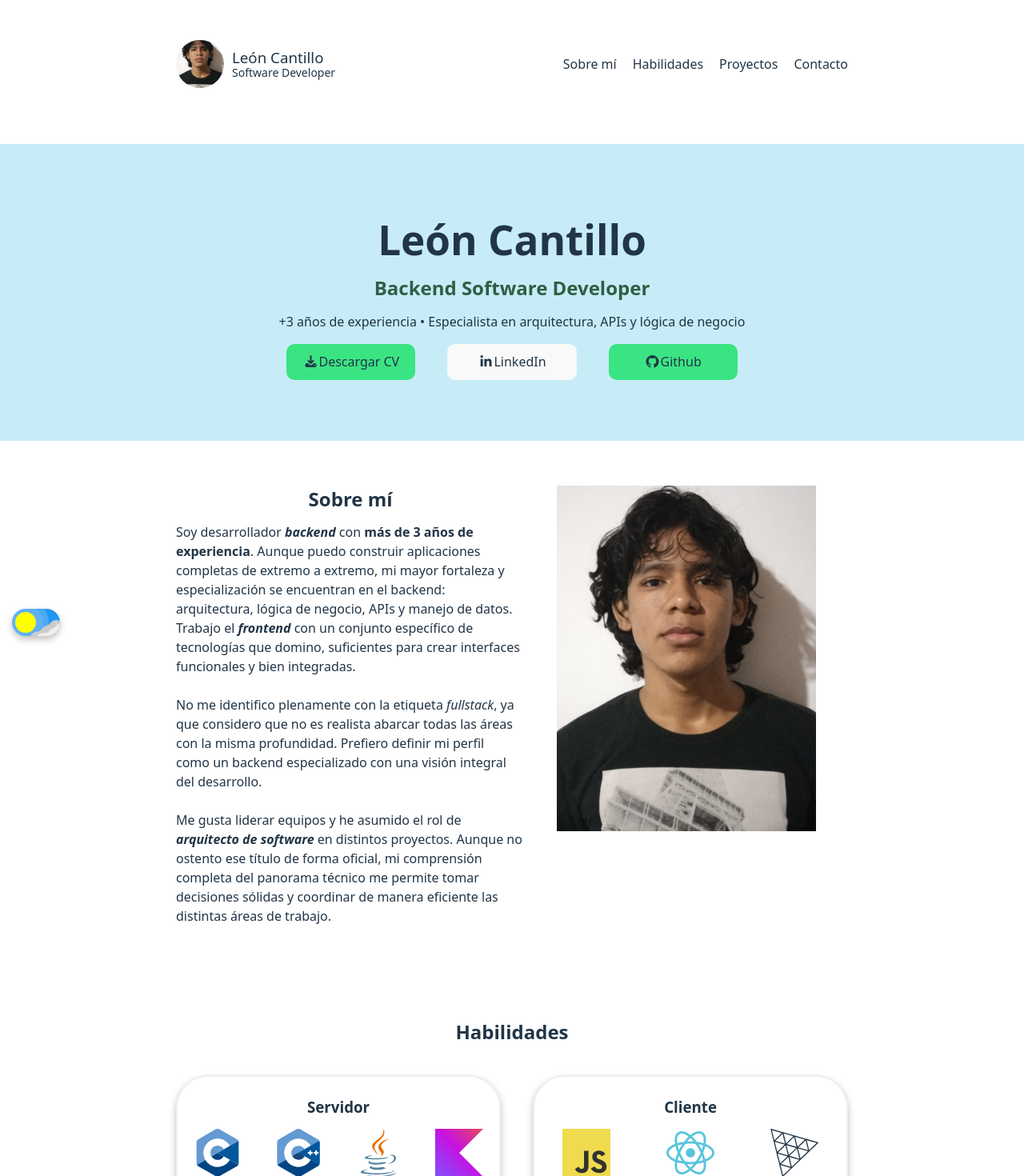
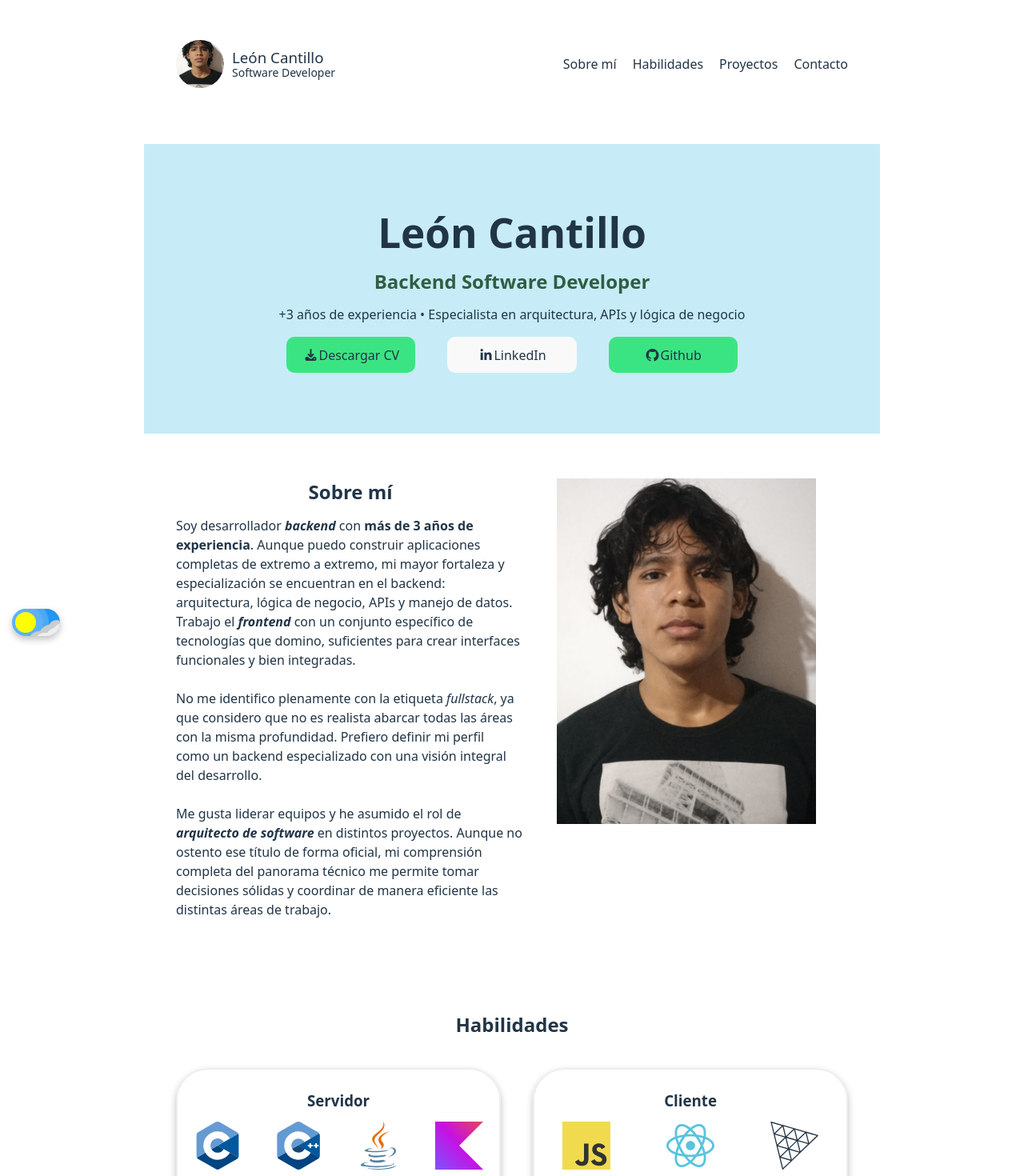
Before and after one commit to leoncantillo/portfolio, a React (Vite) app: page / in a window 1280 px wide. Shown: the top 1470 px of the page at 80% size. Built offline with nearby package versions, Linux system fonts and the light colour scheme.

Commit message:
[UPDATE] Layout replacing section tags.

```diff
--- a/src/components/Header.jsx
+++ b/src/components/Header.jsx
@@ -3,7 +3,7 @@ import "./../styles/Header.scss";
 import Layout from "./Layout";
 
 const Header = () => {
-  const [ menuState, setMenuState ] = useState('closed');
+  const [menuState, setMenuState] = useState('closed');
 
   const toggleMenuState = () => {
     setMenuState(prev => (prev === "closed" ? "opened" : "closed"));
@@ -15,8 +15,7 @@ const Header = () => {
 
   return (
     <>
-      <header>
-        <Layout>
+      <Layout as="header">
         <div className="header">
           <div className="profile-card">
             <figure className="profile-card__photo">
@@ -30,7 +29,7 @@ const Header = () => {
           <div className="burguer-menu-button">
             <label className="burger" htmlFor="burger">
               <input type="checkbox" id="burger"
-                checked={menuState === "opened"} onChange={toggleMenuState}/>
+                checked={menuState === "opened"} onChange={toggleMenuState} />
               <span></span>
               <span></span>
               <span></span>
@@ -46,8 +45,7 @@ const Header = () => {
           </nav>
         </div>
       </Layout>
-      </header>
-      { menuState === "opened" && <span className="underlay" onClick={closeMenu}></span> }
+      {menuState === "opened" && <span className="underlay" onClick={closeMenu}></span>}
     </>
   );
 };
--- a/src/pages/Introduction.jsx
+++ b/src/pages/Introduction.jsx
@@ -17,8 +17,7 @@ const Introduction = () => {
       <Header />
 
       {/* <!-- HERO BANNER --> */}
-      <section className="hero" id="hero">
-        <Layout>
+      <Layout className="hero" id="hero">
         <h1 className="hero__name">León Cantillo</h1>
         <h2 className="hero__professional-title">Backend Software Developer</h2>
         <p className="hero__experience">+{experienceYears - 1} años de experiencia • Especialista en arquitectura, APIs y lógica de negocio</p>
@@ -38,11 +37,9 @@ const Introduction = () => {
         </ul>
       </Layout>
 
-      </section>
 
       {/* <!-- About --> */}
-      <section className="about" id="about">
-        <Layout>
+      <Layout className="about" id="about">
         <div className="about__container">
           <div className="about__info">
             <h2 className="about__title">Sobre mí</h2>
@@ -61,7 +58,6 @@ const Introduction = () => {
           </div>
         </div>
       </Layout>
-      </section>
 
       {/* <!-- Skills --> */}
       <Skills />
@@ -83,8 +79,7 @@ const Introduction = () => {
       </section>
 
       {/* <!-- Contact --> */}
-      <section className="contact" id="contact">
-        <Layout>
+      <Layout className="contact" id="contact">
         <h2 className="contact__title">Contáctame</h2>
         <form className="contact__form">
           <input className="contact__input" type="text" placeholder="Tu nombre" />
@@ -93,15 +88,11 @@ const Introduction = () => {
           <button className="contact__button" type="submit">Enviar</button>
         </form>
       </Layout>
-      </section>
 
       {/* <!-- Footer --> */}
-      <footer className="footer">
-        <Layout>
+        <Layout as='footer'>
           <p className="footer__text">&copy; {currentYear} - León Cantillo</p>
         </Layout>
-      </footer>
-
     </div>
 
   );
```
Lines whose indentation alone changed are shown as unchanged.
